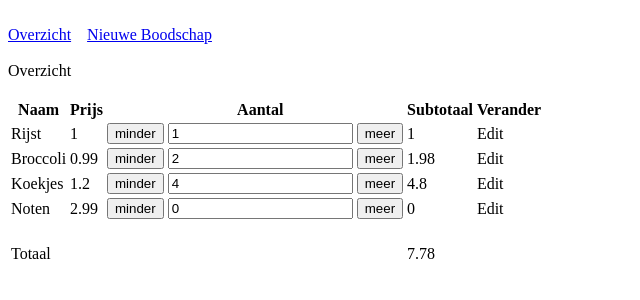
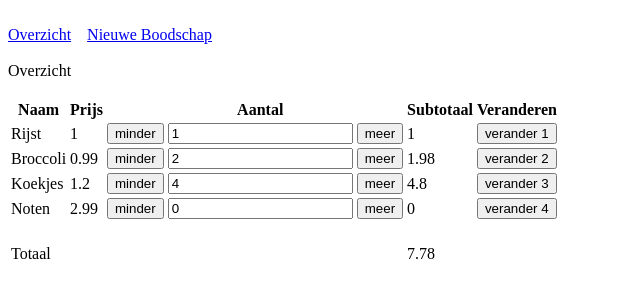
Before and after one commit to janderkkotlarski/vue_boodschappenlijst, a Vue app: page / in a window 1280 px wide. Shown: the top 300 px of the page, without its empty margins (0-640 px from the left). Built offline with nearby package versions, Linux system fonts and the light colour scheme.

Commit message:
Somehow ident as a number does not want to be converted to string?

```diff
--- a/src/components/GroceriesTable.vue
+++ b/src/components/GroceriesTable.vue
@@ -3,6 +3,8 @@ import {computed} from 'vue';
 
 import {invisChar} from './constants.mjs';
 import {digitRounding} from './functions.mjs';
+
+import {router} from '../router';
 
 /// defineProps work like 'reactive'
 /// Proper name utilization
@@ -60,6 +62,14 @@ const checkNumber = (array, index) => {
         entry.amount = 0;
     }
 };
+
+const editing = ident => {
+    const id = ident.toString();
+
+    const route = '/edit/:' + id;
+
+    router.push(route);
+};
 </script>
 
 <template>
@@ -71,7 +81,7 @@ const checkNumber = (array, index) => {
             <th>Aantal</th>
             <th></th>
             <th>Subtotaal</th>
-            <th>Verander</th>
+            <th>Veranderen</th>
         </tr>
         <!-- A grocery list table with different ways of changing the amounts -->
         <tr v-for="entry in props.groceryList" :key="entry.id">
@@ -88,7 +98,9 @@ const checkNumber = (array, index) => {
             </td>
             <td><button @click="plussing(props.groceryList, entry.id)">meer</button></td>
             <td>{{ digitRounding(entry.price * entry.amount, 2) }}</td>
-            <td>Edit</td>
+            <td>
+                <button @click="editing(entry.id)">verander {{ entry.id }}</button>
+            </td>
         </tr>
         <tr>
             <td>{{ invisChar }}</td>
--- a/src/domains/groceries/routes.js
+++ b/src/domains/groceries/routes.js
@@ -6,5 +6,5 @@ import Edit from './pages/Edit.vue';
 export const routes = [
     {path: '/', component: Overview},
     {path: '/create', component: Create},
-    {path: '/edit', component: Edit},
+    {path: '/edit/:id', component: Edit},
 ];
```
